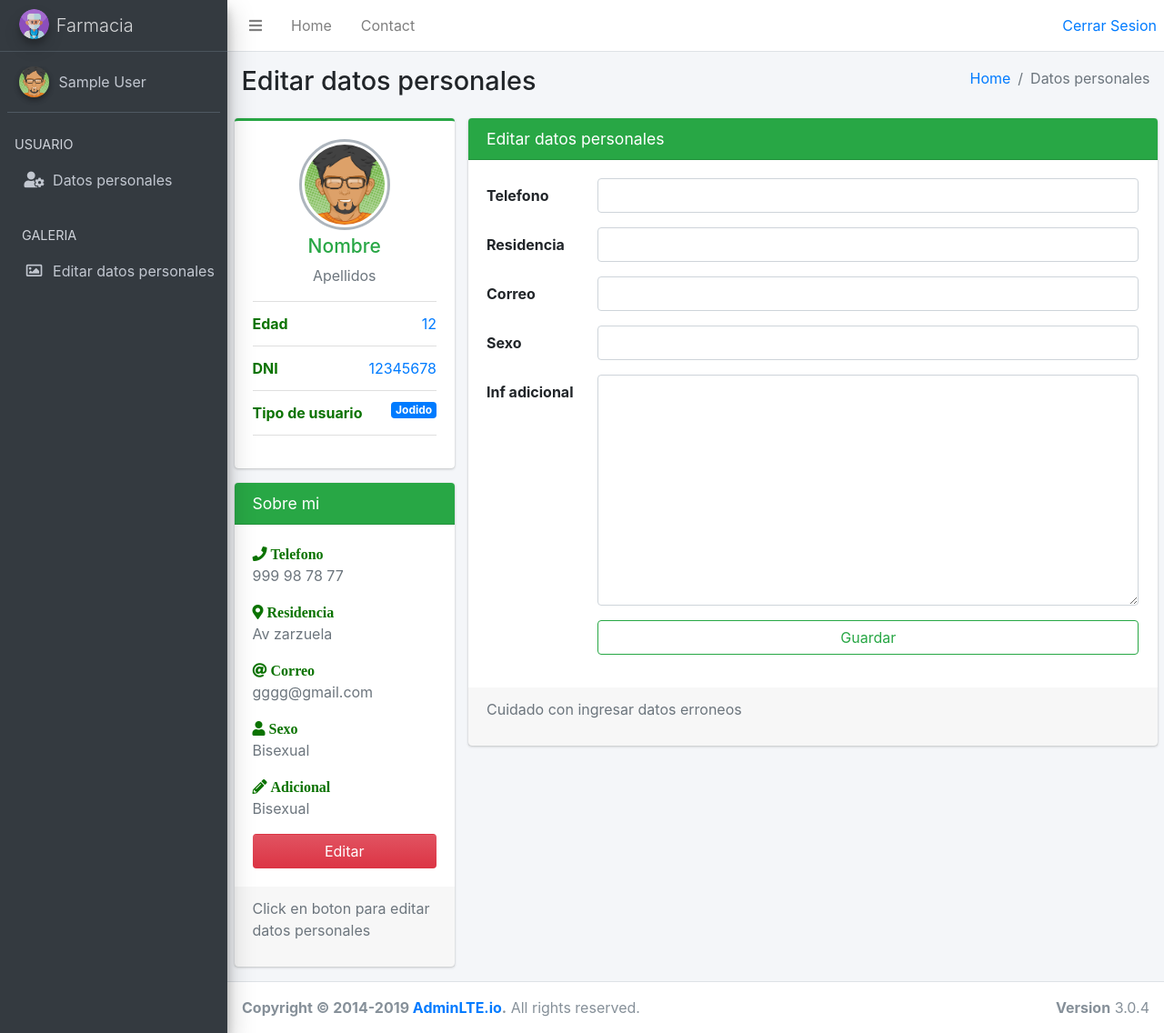
After one commit to Stormlocc/farmacia-codewar, a PHP site: page /vista/editar_datos_personales.php in a window 1280 px wide. The commit adds this page. Shown: the whole page at 91% size. Run offline with PHP 8.4, Linux system fonts and the light colour scheme; the visitor is signed in with stand-in values (Sample User, id 1).

Commit message:
editar datos personales

```diff
--- a/vista/adm_catalogo.php
+++ b/vista/adm_catalogo.php
@@ -15,7 +15,7 @@ if($_SESSION['us_tipo']==1){
       <div class="container-fluid">
         <div class="row mb-2">
           <div class="col-sm-6">
-            <h1>Blank Page</h1>
+            <h1>Home principal</h1>
           </div>
           <div class="col-sm-6">
             <ol class="breadcrumb float-sm-right">
--- /dev/null
+++ b/vista/editar_datos_personales.php
@@ -0,0 +1,170 @@
+<?php
+session_start();
+if ($_SESSION['us_tipo'] == 1) {
+    include_once 'layouts/header.php';
+?>
+
+    <title>Adm | Editar datos</title>
+    <?php
+    include_once 'layouts/nav.php';
+    ?>
+    <!-- Content Wrapper. Contains page content -->
+    <div class="content-wrapper">
+        <!-- Content Header (Page header) -->
+        <section class="content-header">
+            <div class="container-fluid">
+                <div class="row mb-2">
+                    <div class="col-sm-6">
+                        <h1>Editar datos personales</h1>
+                    </div>
+                    <div class="col-sm-6">
+                        <ol class="breadcrumb float-sm-right">
+                            <li class="breadcrumb-item"><a href="adm_catalogo.php">Home</a></li>
+                            <li class="breadcrumb-item active">Datos personales</li>
+                        </ol>
+                    </div>
+                </div>
+            </div><!-- /.container-fluid -->
+        </section>
+        <!-- Main content -->
+        <section>
+            <div class="content">
+                <div class="container-fluid">
+                    <div class="row">
+                        <div class="col-md-3">
+                            <div class="card card-success card-outline">
+                                <div class="card-body box-profile">
+                                    <div class="text-center">
+                                        <img src="../img/avatar.png" class="profile-user-img img-fluid img-circle">
+                                        <h3 class="profile-username text-center text-success">Nombre</h3>
+                                        <p class="text-muted text-center">Apellidos</p>
+                                    </div>
+                                    <ul class="list-group list-group-unbordered mb-3">
+                                        <li class="list-group-item">
+                                            <b style="color:#0B7300">Edad</b>
+                                            <a href="" class="float-right">12</a>
+                                        </li>
+                                        <li class="list-group-item">
+                                            <b style="color:#0B7300">DNI</b>
+                                            <a href="" class="float-right">12345678</a>
+                                        </li>
+                                        <li class="list-group-item">
+                                            <b style="color:#0B7300">Tipo de usuario</b>
+                                            <span class="float-right badge badge-primary">Jodido</span>
+                                        </li>
+                                    </ul>
+                                </div>
+                            </div>
+                            <div class="card card-success ">
+                                <div class="card-header">
+                                    <h3 class="card-title">Sobre mi</h3>
+                                </div>
+                                <div class="card-body">
+                                    <strong style="color:#0B7300">
+                                        <i class="fas fa-phone mr-1"> Telefono</i>
+                                    </strong>
+                                    <p class="text-muted">999 98 78 77</p>
+
+                                    <strong style="color:#0B7300">
+                                    <i class="fas fa-map-marker-alt mr-1"> Residencia</i>
+                                    </strong>
+                                    <p class="text-muted">Av zarzuela</p>
+
+                                    <strong style="color:#0B7300">
+                                        <i class="fas fa-at mr-1"> Correo</i>
+                                    </strong>
+                                    <p class="text-muted">gggg@gmail.com</p>
+
+                                    <strong style="color:#0B7300">
+                                        <i class="fas fa-user mr-1"> Sexo</i>
+                                    </strong>
+                                    <p class="text-muted">Bisexual</p>
+
+                                    <strong style="color:#0B7300">
+                                        <i class="fas fa-pencil-alt mr-1"> Adicional</i>
+                                    </strong>
+                                    <p class="text-muted">Bisexual</p>
+
+                                    <button class="btn btn-block bg-gradient-danger">Editar</button>
+
+                                </div>
+                                <div class="card-footer">
+                                    <p class="text-muted">Click en boton para editar datos personales</p>
+
+                                </div>
+                            </div>
+
+                        </div>
+                        <div class="col-md-9">
+                            <div class="card card-success ">
+                                <div class="card-header">
+                                    <h3 class="card-title">Editar datos personales</h3>
+                                </div>
+                                <div class="card-body">
+                                    <form class="form-horizontal">
+                                        <div class="form-group row">
+                                            <label for="telefono" class="col-sm-2 col-form-label">Telefono</label>
+                                            <div class="col-sm-10">
+                                                <input type="number" id="telefono" class="form-control">
+                                            </div>
+                                        </div>
+                                        <div class="form-group row">
+                                            <label for="residencia" class="col-sm-2 col-form-label">Residencia</label>
+                                            <div class="col-sm-10">
+                                                <input type="text" id="residencia" class="form-control">
+                                            </div>
+                                        </div>
+                                        <div class="form-group row">
+                                            <label for="correo" class="col-sm-2 col-form-label">Correo</label>
+                                            <div class="col-sm-10">
+                                                <input type="text" id="correo" class="form-control">
+                                            </div>
+                                        </div>
+                                        <div class="form-group row">
+                                            <label for="sexo" class="col-sm-2 col-form-label">Sexo</label>
+                                            <div class="col-sm-10">
+                                                <input type="text" id="sexo" class="form-control">
+                                            </div>
+                                        </div>
+                                        <div class="form-group row">
+                                            <label for="adicional" class="col-sm-2 col-form-label">Inf adicional</label>
+                                            <div class="col-sm-10">
+                                                <textarea class="form-control" id="adicional" rows="10"></textarea>
+                                            </div>
+                                        </div>
+                                        <div class="form-group row">
+                                            <div class="offset-sm-2 col-sm-10">
+                                                <button class="btn btn-block btn-outline-success">Guardar</button>
+                                            </div>
+                                        </div>
+                                    </form>
+                                </div>
+
+                                <card class="card-footer">
+                                    <p class="text-muted">Cuidado con ingresar datos erroneos</p>
+
+                                </card>
+
+
+                            </div>
+                        </div>
+
+                    </div>
+                </div>
+            </div>
+
+
+
+
+
+        </section>
+        <!-- /.content -->
+    </div>
+    <!-- /.content-wrapper -->
+
+<?php
+    include_once 'layouts/footer.php';
+} else {
+    header('Location: ../index.php');
+}
+?>
--- a/vista/layouts/nav.php
+++ b/vista/layouts/nav.php
@@ -2,7 +2,6 @@
  <meta name="viewport" content="width=device-width, initial-scale=1">
  <link rel="icon" href="../img/logo.png" type="image/png">
 
- <link rel="stylesheet" href="../css/main.css">
  <!--select2-->
  <!-- Font Awesome -->
  <link rel="stylesheet" href="../css/css/all.min.css">
@@ -68,7 +67,17 @@
            <ul class="nav nav-pills nav-sidebar flex-column" data-widget="treeview" role="menu" data-accordion="false">
              <!-- Add icons to the links using the .nav-icon class
                with font-awesome or any other icon font library -->
-             <li class="nav-header">EXAMPLES</li>
+             <li class="nav-header">USUARIO</li>
+             <li class="nav-item">
+               <a href="editar_datos_personales.php" class="nav-link">
+                 <i class="nav-icon fas fa-user-cog"></i>
+                 <p>
+                   Datos personales
+                 </p>
+               </a>
+             </li>
+
+             <li class="nav-header">GALERIA</li>
              <li class="nav-item">
                <a href="editar_datos_personales.php" class="nav-link">
                  <i class="nav-icon far fa-image"></i>
@@ -78,6 +87,7 @@
                </a>
              </li>
 
+
            </ul>
          </nav>
          <!-- /.sidebar-menu -->
```
